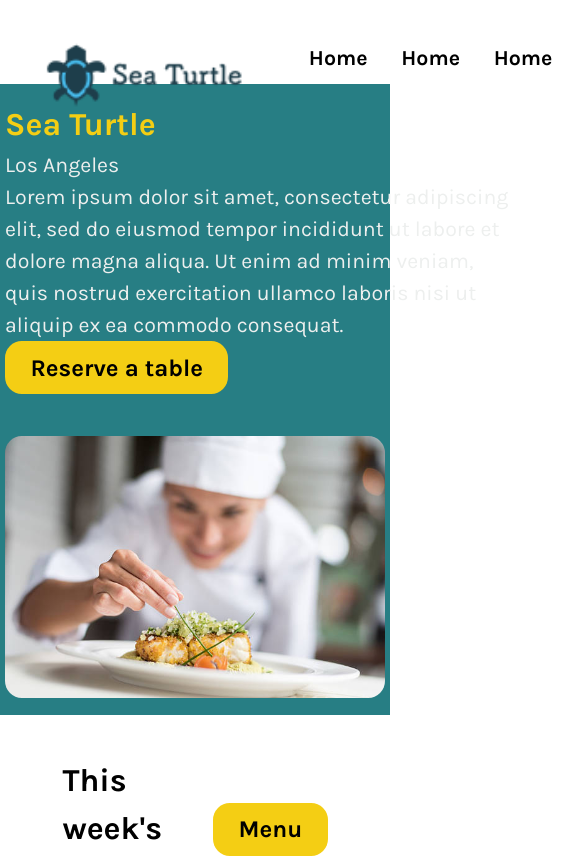
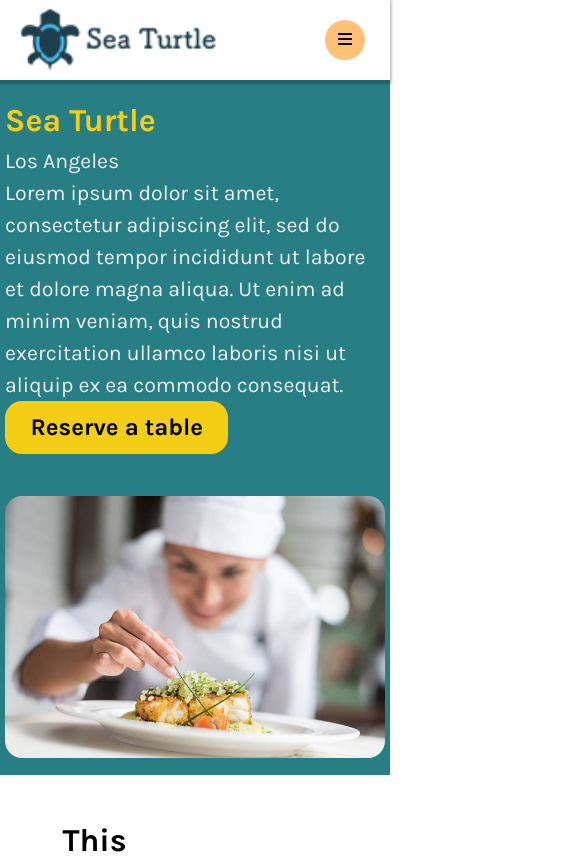
Before and after one commit to MANDYTSANG007/react-sea-turtle, a React (Create React App) app: page / in a window 390 px wide. Shown: the top 858 px of the page, 585 px wide, since content can reach past the window. Built offline with nearby package versions, Linux system fonts and the light colour scheme.

Commit message:
Impliment navbar responsive feature

```diff
--- a/package.json
+++ b/package.json
@@ -3,6 +3,10 @@
   "version": "0.1.0",
   "private": true,
   "dependencies": {
+    "@fortawesome/fontawesome-svg-core": "^6.3.0",
+    "@fortawesome/free-regular-svg-icons": "^6.3.0",
+    "@fortawesome/free-solid-svg-icons": "^6.3.0",
+    "@fortawesome/react-fontawesome": "^0.2.0",
     "@testing-library/jest-dom": "^5.16.5",
     "@testing-library/react": "^13.4.0",
     "@testing-library/user-event": "^13.5.0",
--- a/src/Components/Hero/Hero.css
+++ b/src/Components/Hero/Hero.css
@@ -7,11 +7,12 @@
     justify-content: center;
     align-items: center;
     background-color: rgb(39, 126, 132);
+    width: 100%;
 }
 
 .hero-content {
     text-align: left;
-    width: 60vh;
+    /* width: 60vh; */
 }
 
 .hero-title {
--- a/src/Components/Nav/Nav.css
+++ b/src/Components/Nav/Nav.css
@@ -1,25 +1,93 @@
 .navbar {
     display: flex;
     width: 100%;
-    height: 5rem;
+    height: 80px;
     justify-content: space-between;
-    padding: 5vh;
+    padding: 0.5rem 0rem;
+    align-items: center;
+    position: relative;
+    box-shadow: 0 2px 2px 2px rgba(9, 9, 9, 0.23);
 }
 
-.categories {
-    display: flex;
-    font-size: 16pt;
-    font-weight: 700;
+.nav-menu {
+    margin-left: auto;
 }
 
-.navbar .categories li {
-    margin: auto 2vh;
+.nav-menu ul {
+    display: flex;
+    padding: 0;
 }
 
-.navbar .categories li:hover {
+.nav-menu li {
+    list-style-type: none;
+    margin: 0 1rem;
+    display: block;
+    width: 100%;
+}
+
+.navbar .nav-menu li:hover {
     color: #2873ec
 }
 
 .navbar-logo {
     height: 8vh;
+    margin-left: 1rem;
 }
+
+.menu-icon {
+    border: 0;
+    height: 40px;
+    width: 40px;
+    padding: 0.5rem;
+    border-radius: 50%;
+    cursor: pointer;
+    background-color: #ffc078;
+    transition: background-color 0.2s ease-in-out;
+    /* posionts the icon to the right and center aligns it vertically */
+    position: absolute;
+    top: 50%;
+    right: 25px;
+    transform: translateY(-50%);
+    display: none;
+}
+
+.menu-icon:hover {
+    background-color: #ffff00;;
+}
+
+/* For device width is at 768px or lower */
+@media screen and (max-width: 768px) {
+    .menu-icon {
+        display: block;
+    }
+
+    .nav-menu ul {
+        display: none;
+    }
+
+    .nav-menu ul {
+        position: absolute;
+        top: 60px;
+        left: 0;
+        flex-direction: column;
+        width: 100%;
+        height: calc(100vh-77px);
+        background-color: white;
+        border-top: 1px solid black;
+    }
+
+    .nav-menu li {
+        width: 100%;
+        padding: 1.5rem 0;
+        text-align: center;
+        margin: 0;
+    }
+
+    .nav-menu li:hover {
+        background-color: #eee;
+    }
+
+    .nav-menu.expanded ul {
+        display: block;
+    }
+}
--- a/src/Components/Nav/Nav.js
+++ b/src/Components/Nav/Nav.js
@@ -1,13 +1,23 @@
-import React from 'react';
+import React, { useState } from 'react';
 import './Nav.css';
 import { Link } from 'react-router-dom';
 import logo from '../../assets/logo-sea-turtle.png';
+import { FontAwesomeIcon } from '@fortawesome/react-fontawesome';
+import { faBars, faX } from '@fortawesome/free-solid-svg-icons';
+
 
 function Nav() {
+    const [isNavExpanded, setIsNavExpanded] = useState(false);
+    const handleToggle = () => setIsNavExpanded(!isNavExpanded);
     return (
             <nav className='navbar'>
-            <img src={logo} alt='Sea Turtle Logo' className='navbar-logo'/>
-            <ul className='categories'>
+                <img src={logo} alt='Sea Turtle Logo' className='navbar-logo' />
+                <button onClick={handleToggle} className="menu-icon">
+                    {isNavExpanded ? <FontAwesomeIcon icon={faX} /> : <FontAwesomeIcon icon={faBars} />
+                    }
+                </button>
+                <div className={isNavExpanded ? 'nav-menu expanded' : 'nav-menu'}>
+                    <ul>
                         <li><Link to="/">Home</Link></li>
                         <li><Link to="/">Home</Link></li>
                         <li><Link to="/">Home</Link></li>
@@ -15,6 +25,7 @@ function Nav() {
                         <li><Link to="/">Home</Link></li>
                         <li><Link to="/">Home</Link></li>
                     </ul>
+                </div>
             </nav>
     )
 }
```
Also changed, not shown: 1 other file (tests, documents, lock files or other folders). Lines whose indentation alone changed are shown as unchanged.
